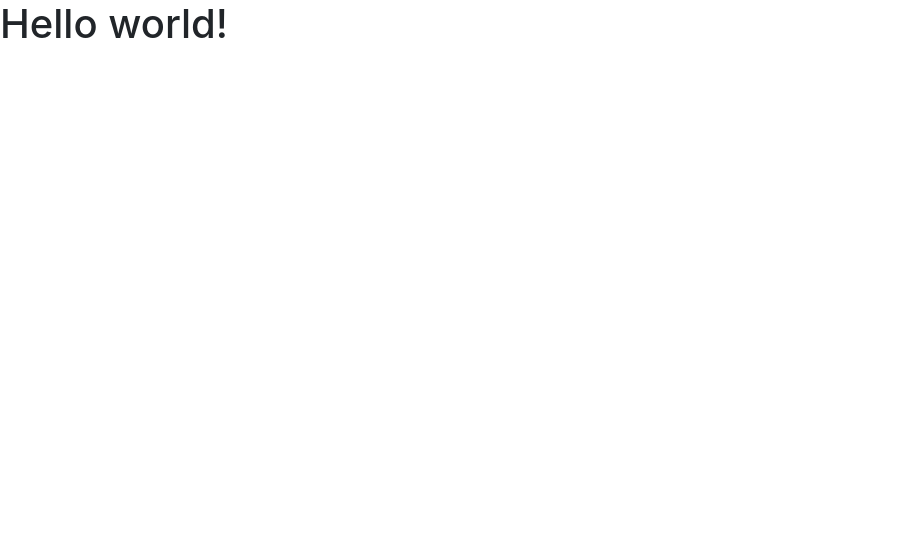
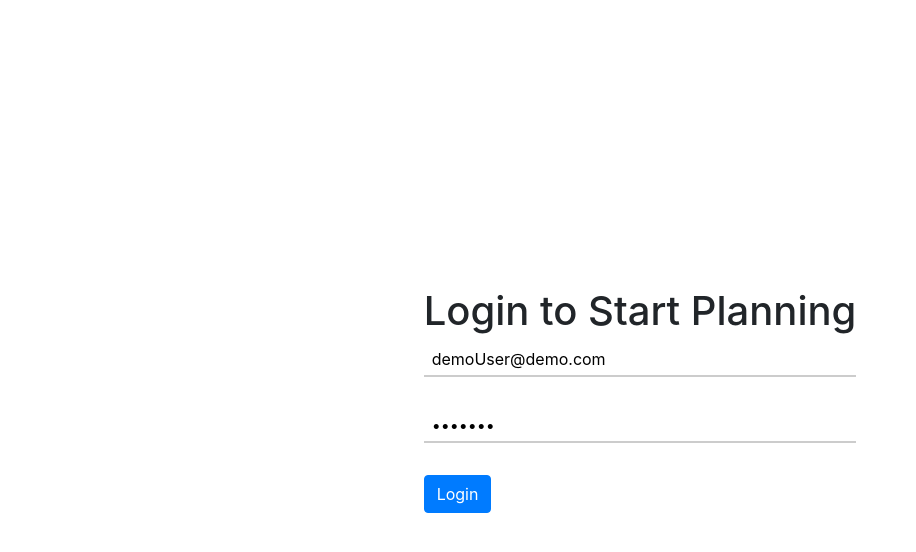
Before and after one commit to alanli011/CookCampFrontEnd, a React (Create React App) app: page /login in a window 1280 px wide. Shown: the top 552 px of the page, without its empty margins (0-916 px from the left). Built offline with nearby package versions, Linux system fonts and the light colour scheme; no server answers.

Commit message:
Create login user functionality.

```diff
--- a/package.json
+++ b/package.json
@@ -10,6 +10,7 @@
 		"react": "^16.13.1",
 		"react-bootstrap": "^1.0.1",
 		"react-dom": "^16.13.1",
+		"react-router-dom": "^5.2.0",
 		"react-scripts": "3.4.1"
 	},
 	"scripts": {
--- a/src/App.js
+++ b/src/App.js
@@ -1,9 +1,17 @@
 import React from 'react';
+import { BrowserRouter, Route, Switch } from 'react-router-dom';
+import Login from './Login';
+import Home from './Home';
 
-function App() {
-  return (
-    <h1>Hello world!</h1>
-  );
-}
+const App = (props) => {
+	return (
+		<BrowserRouter>
+			<Switch>
+				<Route path="/login" component={Login} />
+				<Route exact path="/" component={Home} />
+			</Switch>
+		</BrowserRouter>
+	);
+};
 
 export default App;
--- a/src/index.css
+++ b/src/index.css
@@ -1 +1,33 @@
 /* TODO Add site wide styles */
+main {
+	bottom: 0;
+	display: flex;
+	left: 0;
+	position: absolute;
+	right: 0;
+	top: 0;
+}
+
+form {
+	flex: 0 0 400px;
+}
+
+input {
+	border: 0;
+	border-bottom: 2px solid #ccc;
+	box-sizing: border-box;
+	display: block;
+	margin-bottom: 2em;
+	outline: 0;
+	padding: .25em .5em;
+	width: 100%;
+}
+
+input:focus {
+	border-bottom-color: blueviolet;
+}
+
+.center.middle {
+	justify-content: center;
+	align-items: center;
+}
--- a/src/index.js
+++ b/src/index.js
@@ -1,11 +1,11 @@
 import React from 'react';
 import ReactDOM from 'react-dom';
 import './index.css';
-import App from './App';
+import AppWithContext from './AppWithContext';
 
 ReactDOM.render(
-  <React.StrictMode>
-    <App />
-  </React.StrictMode>,
-  document.getElementById('root')
+	<React.StrictMode>
+		<AppWithContext />
+	</React.StrictMode>,
+	document.getElementById('root')
 );
```
Also changed, not shown: 1 other file (tests, documents, lock files or other folders).
